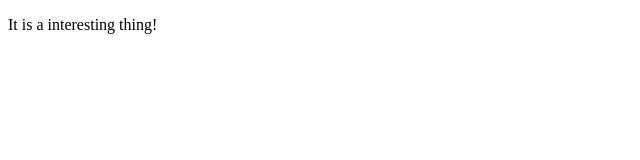
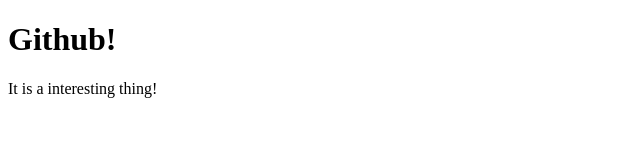
Before and after one commit to Nargis21/My-first-repo, a plain HTML site: page index.html in a window 1280 px wide. Shown: the whole page, without its empty margins (0-640 px from the left). Drawn offline with Linux system fonts and the light colour scheme.

Commit message:
Add Heading

```diff
--- a/index.html
+++ b/index.html
@@ -8,6 +8,7 @@
     </title>
 </head>
 <body>
+    <h1>Github!</h1>
     <p>It is a interesting thing!</p>
 </body>
 </html>
```
